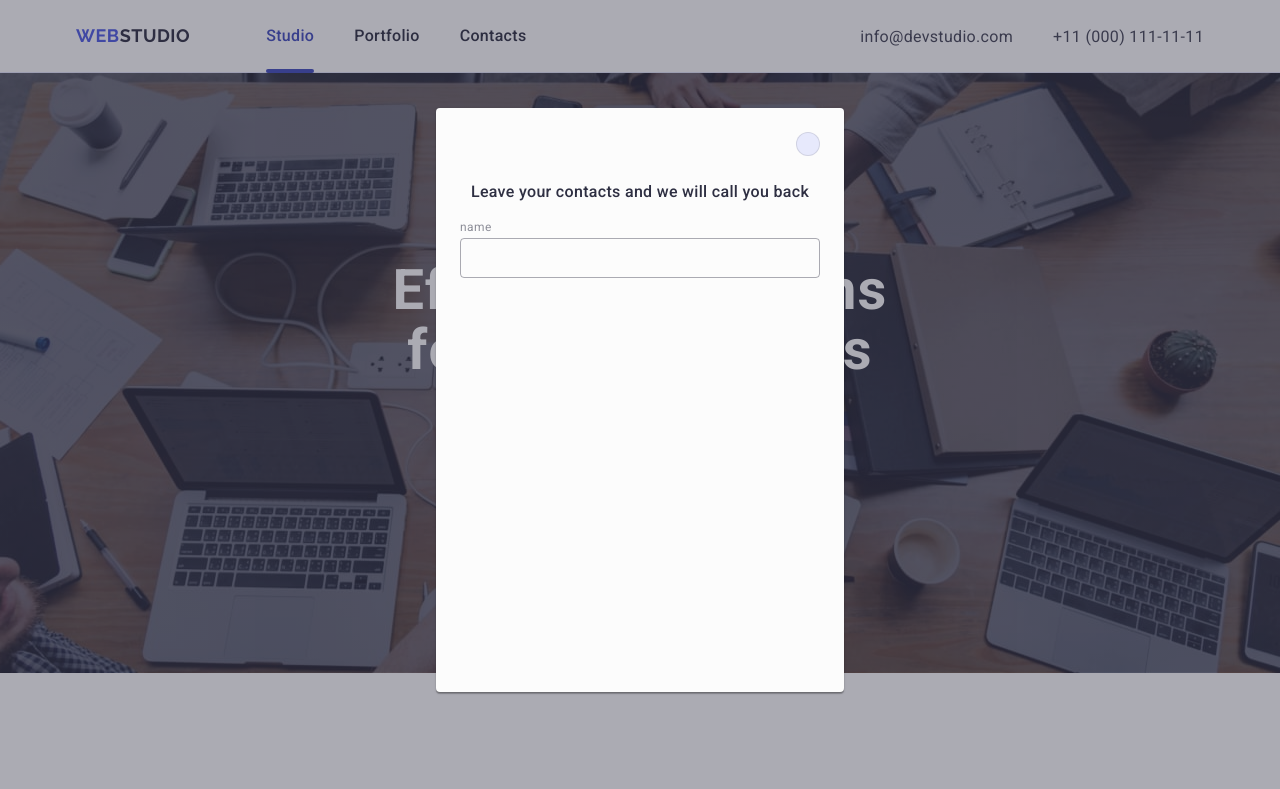
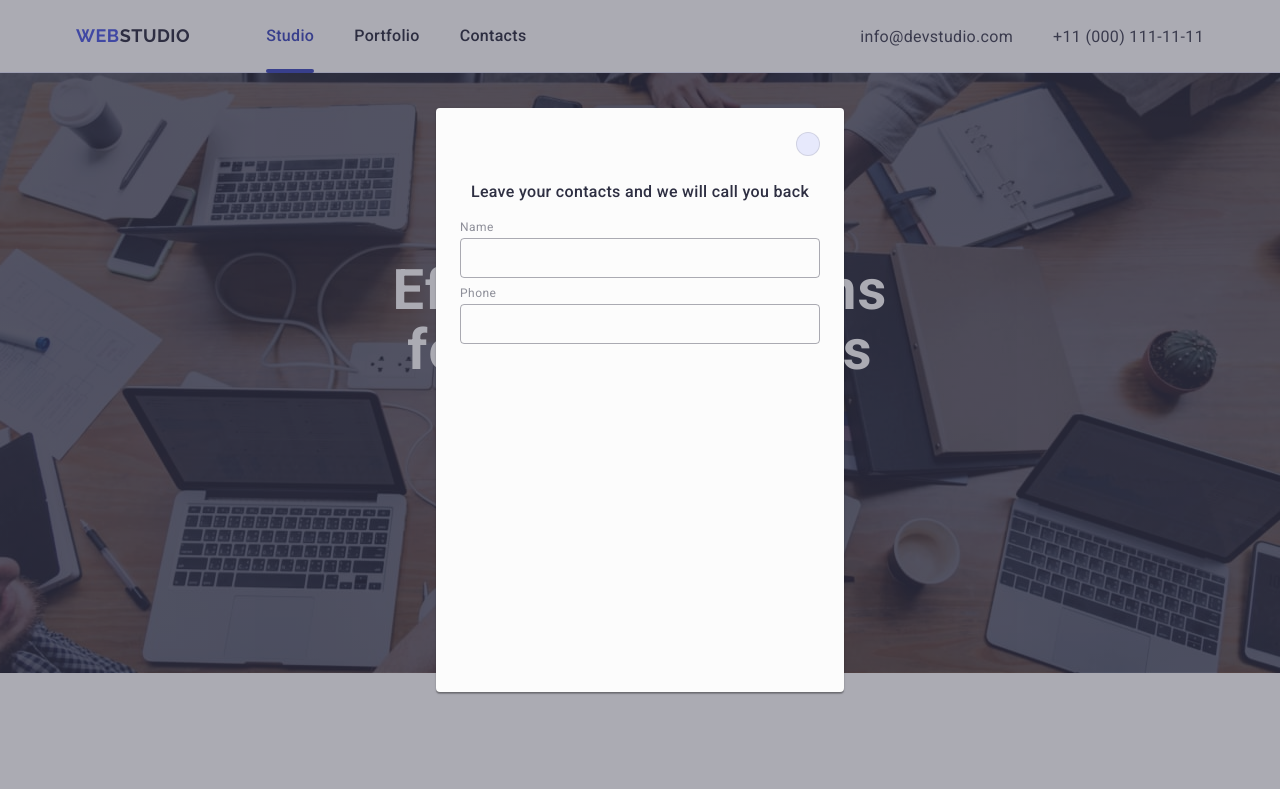
Before and after one commit to AndrWan1/AndrWan1-goit-markup-hw-05, a plain HTML site: page index.html in a window 1280 px wide. Shown: the top 789 px of the page. Drawn offline with nearby package versions, Linux system fonts and the light colour scheme.

Commit message:
update 7

```diff
--- a/css/styles.css
+++ b/css/styles.css
@@ -574,4 +574,13 @@ input::placeholder {
 }
 .input-user-name:focus{
     border-color: #4D5AE5;
+    fill: #4D5AE5;
 }
+.person-svg{
+    position: absolute;
+    left: 16px;
+    top: 50%;
+    transform: translateY(-50%);
+    transition: fill 250ms cubic-bezier(0.4, 0, 0.2, 1);
+
+}
--- a/index.html
+++ b/index.html
@@ -489,16 +489,27 @@
         </button>
         <p class="model-window-text">Leave your contacts and we will call you back</p>
         <form>
-        <div class="form-container">
-          <label class="form-label-name" for="user-name">name</label>
+          <div class="form-container">
+          <label class="form-label-name" for="user-name">Name</label>
           <div class="input-container">
             <input class="input-user-name" type="text" id="user-name" name="user-name" >
-
+            <svg class="person-svg" width="18" height="24" >
+              <use href="./images/icons.svg#icon-person"></use>
+            </svg>
           </div>
-       </div>
-
-       </div>
+          </div>
+          <div class="form-container">
+            <div class="form-container">
+              <label class="form-label-name" for="user-phone">Phone</label>
+              <div class="input-container">
+                <input class="input-user-name" type="text" id="user-phone" name="user-phone" >
+                <svg class="person-svg" width="18" height="24" >
+                  <use href="./images/icons.svg#icon-phone"></use>
+                </svg>
+              </div>
+          </div>
       </form>
+    </div>
     </div>
   </body>
 </html>
```
Also changed, not shown: images/icons.svg, 1 other file.
